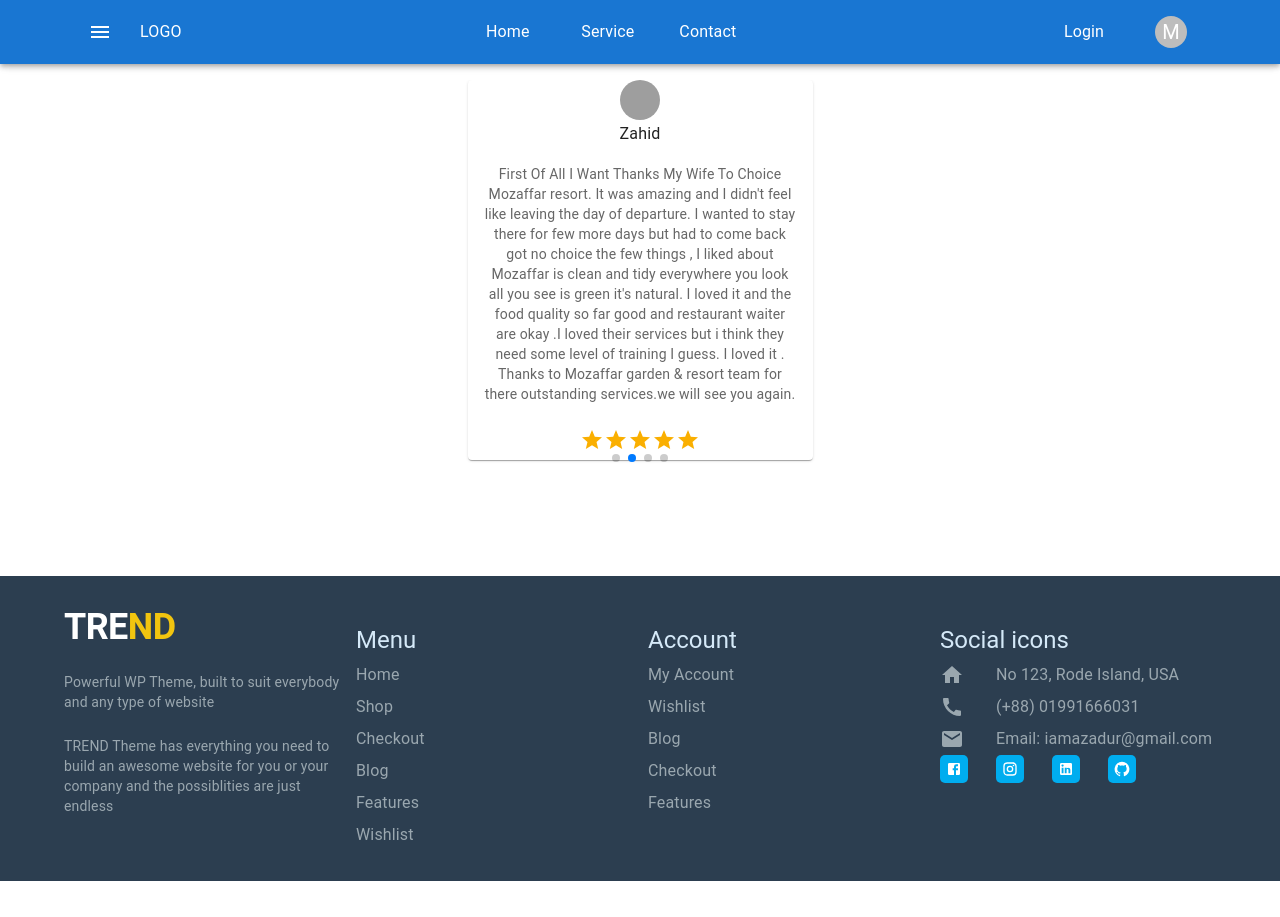
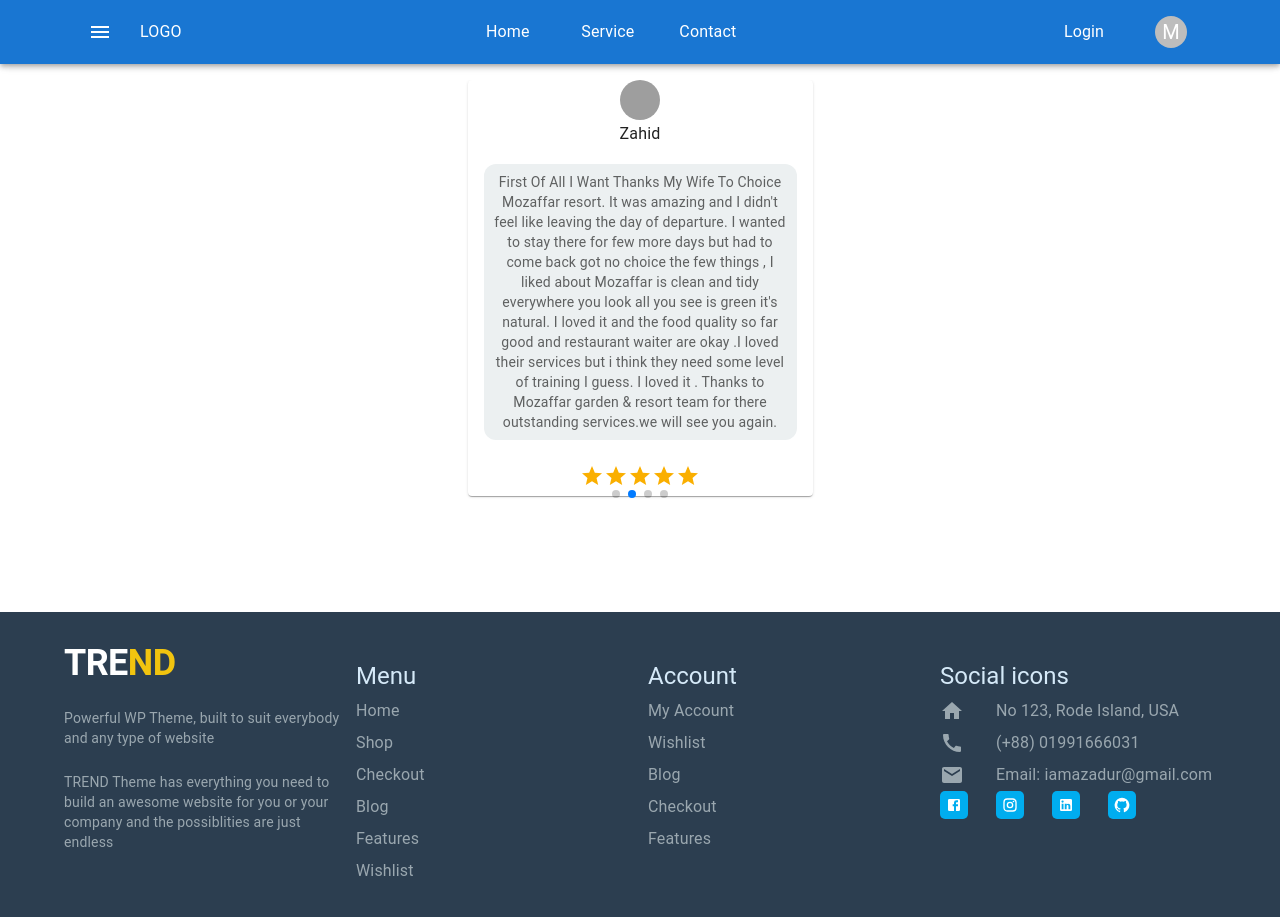
Before and after one commit to iazadur/Luxury-Wedding-Florist-Client, a React (Create React App) app: page / in a window 1280 px wide. Before the commit the page ends 881 px from the top, so only its background shows below. Built offline with nearby package versions, Linux system fonts and the light colour scheme; grey boxes are pictures that could not be loaded.

Commit message:
client speacks compeleted

```diff
--- a/src/Pages/Home/ClientSpeaks/ClientSpeak.jsx
+++ b/src/Pages/Home/ClientSpeaks/ClientSpeak.jsx
@@ -21,7 +21,7 @@ const ClientSpeak = ({ username, img, review, rating }) => {
 
 
                     <CardContent>
-                        <Typography variant="body2" color="text.secondary">
+                        <Typography sx={{bgcolor:"#ECF0F1",p:1,borderRadius:3}} variant="body2" color="text.secondary">
                             {review}
                         </Typography>
                     </CardContent>
```
